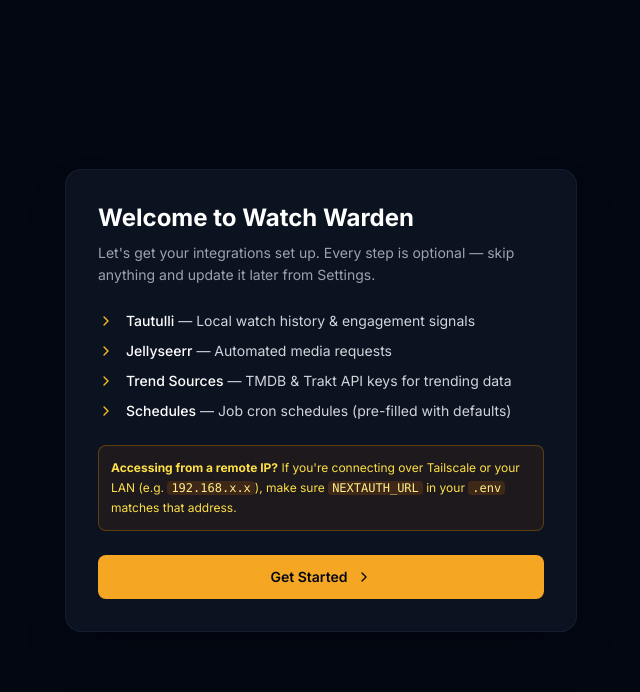
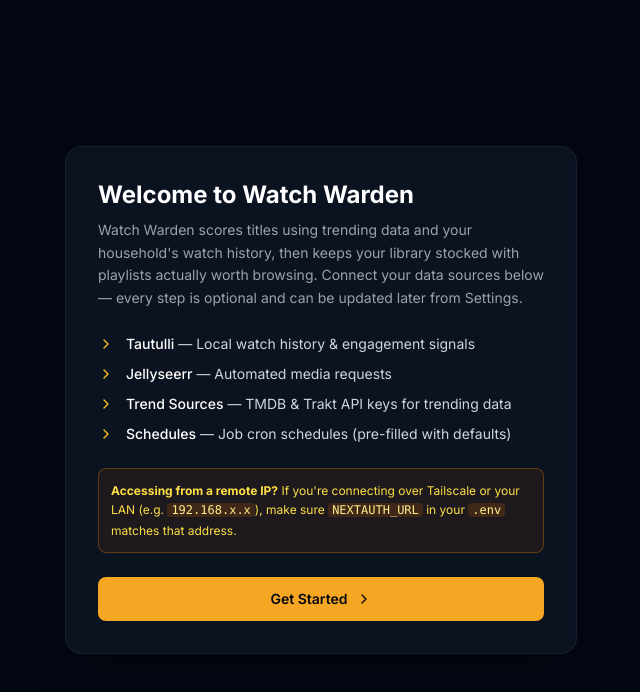
Before and after one commit to HadenHiles/WatchWarden, a Next.js app in the folder apps/web/: page /onboarding in a window 1280 px wide. Shown: the top 692 px of the page, without its empty margins (319-959 px from the left). Built offline with nearby package versions, Linux system fonts and the light colour scheme.

Commit message:
Update key messaging.

```diff
--- a/apps/web/src/app/layout.tsx
+++ b/apps/web/src/app/layout.tsx
@@ -10,7 +10,7 @@ const inter = Inter({
 
 export const metadata: Metadata = {
     title: "Watch Warden",
-    description: "Home media server admin orchestration",
+    description: "Automated playlists, actually worth watching.",
 };
 
 export default function RootLayout({ children }: { children: React.ReactNode }) {
--- a/apps/web/src/components/OnboardingWizard.tsx
+++ b/apps/web/src/components/OnboardingWizard.tsx
@@ -274,8 +274,10 @@ export function OnboardingWizard() {
                         <>
                             <h1 className="text-2xl font-bold text-white mb-2">Welcome to Watch Warden</h1>
                             <p className="text-gray-400 mb-6 text-sm leading-relaxed">
-                                Let&#39;s get your integrations set up. Every step is optional — skip anything
-                                and update it later from Settings.
+                                Watch Warden scores titles using trending data and your household&#39;s watch
+                                history, then keeps your library stocked with playlists actually worth browsing.
+                                Connect your data sources below — every step is optional and can be updated
+                                later from Settings.
                             </p>
                             <ul className="space-y-2.5 mb-6">
                                 {[
@@ -492,7 +494,8 @@ export function OnboardingWizard() {
                                 You&#39;re all set!
                             </h2>
                             <p className="text-gray-400 text-sm text-center mb-8 leading-relaxed">
-                                Your integrations are configured. Taking you to the dashboard.
+                                Watch Warden is ready. Your playlists will start taking shape as data syncs
+                                in the background.
                             </p>
                         </>
                     )}
```
Also changed, not shown: 1 other file (tests, documents, lock files or other folders).
